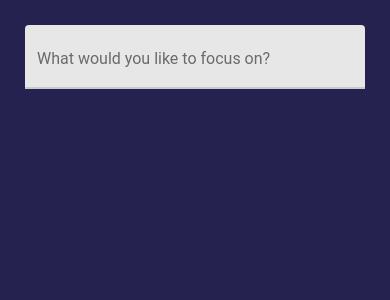
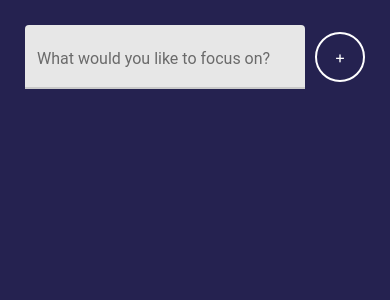
Before and after one commit to forworkismail/learning-reactnative-typescript-focustime, a React Native app: screen / in a window 390 px wide. Shown: the top 300 px of the page. Built offline with nearby package versions, Linux system fonts and the light colour scheme.

Commit message:
Place rounded button beside textInput in focus feature

```diff
--- a/src/components/RoundedButton.tsx
+++ b/src/components/RoundedButton.tsx
@@ -25,6 +25,8 @@ const styles = (size: number) => ({
     height: size,
     justifyContent: 'center',
     alignItems: 'center',
+    borderColor: colors.white,
+    borderWidth: 2,
   },
   text: {
     color: colors.white,
--- a/src/features/Focus.tsx
+++ b/src/features/Focus.tsx
@@ -1,6 +1,7 @@
 import React, { useState } from 'react';
 import { StyleSheet, Text, View } from 'react-native';
 import { TextInput } from 'react-native-paper';
+import { RoundedButton } from '../components/RoundedButton';
 import { colors } from '../utils/colors';
 
 const Focus: React.FC = () => {
@@ -9,9 +10,13 @@ const Focus: React.FC = () => {
     <View style={styles.container}>
       <View style={styles.inputContainer}>
         <TextInput
+          style={styles.input}
           label="What would you like to focus on?"
           onChangeText={(text: string) => setSubject(text)}
         />
+        <View style={styles.button}>
+          <RoundedButton title="+" size={50} />
+        </View>
       </View>
     </View>
   );
@@ -22,9 +27,17 @@ const styles = StyleSheet.create({
     flex: 1,
   },
   inputContainer: {
-    flex: 0.5,
-    justifyContent: 'flex-start',
+    // justifyContent: 'space-between',
+    alignContent: 'space-between',
     padding: 25,
+    flexDirection: 'row',
+  },
+  input: {
+    flex: 1,
+    marginRight: 10,
+  },
+  button: {
+    justifyContent: 'center',
   },
 });
 
```
